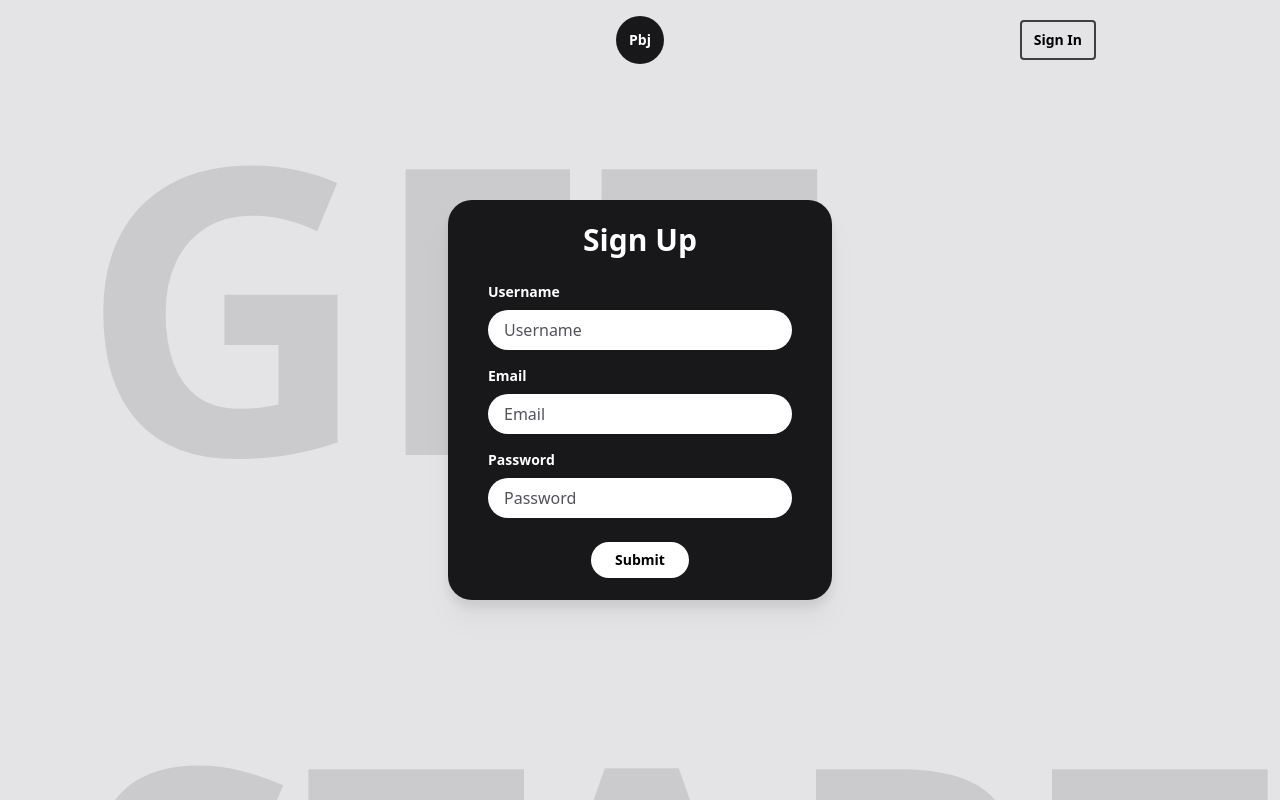
After one commit to juan-lagunas/task-manager, a Django app: page /signup/ in a window 1280 px wide. The commit adds this page. Run offline with Django 4.2, Linux system fonts and the light colour scheme; some libraries are stand-ins or nearby versions.

Commit message:
Setup user signup and login

```diff
--- a/app/templates/app/base.html
+++ b/app/templates/app/base.html
@@ -8,15 +8,20 @@
     {% tailwind_css %}
 </head>
 <body class="p-0 m-0 bg-zinc-200">
-    <header class="xl:w-3/4 mx-auto h-20 px-6">
-        <nav class="grid grid-cols-3 h-full items-center justify-between text-xs">
+    <header class="xl:w-3/4 mx-auto h-20 px-6 relative z-10">
+        <nav class="grid grid-cols-3 h-full items-center justify-between text-sm font-bold">
             <div class="flex"></div>
             <div class="flex justify-center">
-                <a href="/" class="font-extrabold text-white bg-zinc-900 rounded-full h-12 w-12 flex items-center justify-center hover:bg-zinc-700 transition ease-in-out duration-100">Pbj</a>
+                <a href="/" class="text-white bg-zinc-900 rounded-full h-12 w-12 flex items-center justify-center hover:bg-zinc-700 transition ease-in-out duration-100">Pbj</a>
             </div>
+            {% if user.is_authenticated %}
             <div class="flex justify-end">
-                <a href="" class="border-2 border-zinc-700 py-2 px-3 rounded font-bold hover:rounded-3xl hover:bg-zinc-700 hover:text-white transition ease-in-out duration-300">Sign out</a>
+                <a href="{% url 'app:signout' %}" class="border-2 border-zinc-700 py-2 px-3 rounded hover:rounded-3xl hover:bg-zinc-700 hover:text-white transition ease-in-out duration-300">Sign out</a>
             </div>
+            {% else %}
+                {% block nav %}
+                {% endblock %}
+            {% endif %}
         </nav>
     </header>
     {% block body %}
--- /dev/null
+++ b/app/templates/app/signup.html
@@ -0,0 +1,38 @@
+{% extends 'app/base.html' %}
+{% block title %}Sign in to Pbj{% endblock %}
+{% block nav %}
+<div class="flex justify-end">
+    <a href="{% url 'app:signin' %}" class="border-2 border-zinc-700 py-2 px-3 rounded font-bold hover:rounded-3xl hover:bg-zinc-700 hover:text-white transition ease-in-out duration-300">Sign In</a>
+</div>
+{% endblock %}
+{% block body %}
+<main class="h-screen w-full absolute top-0 flex overflow-hidden">
+    <div class="h-96 w-80 sm:h-[400px] sm:w-96 m-auto">
+        <form action="{% url 'app:signup' %}" method="post" class="w-full h-full bg-zinc-900 px-10 rounded-3xl drop-shadow-xl grid grid-rows-5">
+            {% csrf_token %}
+            <div class="text-center font-bold text-white text-3xl flex items-center justify-center">Sign Up</div>
+            <div class="row-span-3 flex flex-col justify-center">
+                <label for="username" class="text-white text-sm font-bold mb-2 block">Username</label>
+                <input type="text" name="username" id="username" class="mb-4 w-full placeholder-zinc-600 focus:ring-0 border-0 rounded-full px-4 bg-white focus:bg-white" placeholder="Username" >
+                <label for="email" class="text-white text-sm font-bold mb-2 block">Email</label>
+                <input type="email" name="email" id="email" class="mb-4 w-full placeholder-zinc-600 focus:ring-0 border-0 rounded-full px-4 bg-white focus:bg-white" placeholder="Email" >
+                <label for="password" class="text-white text-sm font-bold mb-2 block">Password</label>
+                <input type="password" name="password" id="password" class="w-full placeholder-zinc-600 focus:ring-0 border-0 rounded-full px-4 bg-white focus:bg-white" placeholder="Password" >
+            </div>
+            <div class="flex items-center justify-center">
+                <button class="font-bold text-sm bg-white py-2 px-6 rounded-full hover:scale-110 transition ease-in-out duration-200">Submit</button>
+            </div>
+
+        </form>
+        {% if fail %}
+            <div class="text-center text-red-600 font-bold text-sm p-2">{{ fail }}</div>
+        {% endif %}
+    </div>
+
+
+
+    <div class="h-full w-full absolute -z-10 text-[400px] uppercase font-bold opacity-10 px-20">
+        <div>get started</div>
+    </div>
+</main>
+{% endblock %}
--- a/app/urls.py
+++ b/app/urls.py
@@ -5,4 +5,7 @@ app_name = 'app'
 
 urlpatterns = [
     path('', views.index, name='index'),
+    path('signin/', views.signin, name='signin'),
+    path('signup/', views.signup, name='signup'),
+    path('signout/', views.signout, name='signout')
 ]
--- a/app/views.py
+++ b/app/views.py
@@ -1,9 +1,12 @@
-from django.shortcuts import render, HttpResponse
-
+from django.shortcuts import render, redirect
+from django.contrib.auth import authenticate, login, logout
+from django.contrib.auth.models import User
+from django.contrib.auth.decorators import login_required
 import datetime
 
 # Create your views here.
 
+@login_required
 def index(request):
     tasks = range(20)
     date = datetime.date.today()
@@ -11,3 +14,50 @@ def index(request):
         'tasks': tasks,
         'date': date
     })
+
+def signin(request):
+    if request.method == 'POST':
+        username = request.POST['username'].title()
+        password = request.POST['password']
+        if not username or not password :
+            return render(request, 'app/signin.html', {
+                'fail': 'Incorrect username or password.'
+            })
+
+        user = authenticate(username=username, password=password)
+        if user is not None:
+            login(request, user)
+            return redirect('/')
+
+        return render(request, 'app/signin.html', {
+                'fail': 'Incorrect username or password.'
+            })
+
+    return render(request, 'app/signin.html')
+
+def signup(request):
+    if request.method == 'POST':
+        username = request.POST['username'].title()
+        email = request.POST['email']
+        password = request.POST['password']
+        if not username or not email or not password:
+            return render(request, 'app/signup.html', {
+                'fail': 'Must fill out everything.'
+            })
+
+        if User.objects.filter(username=username).exists():
+            return render(request, 'app/signup.html', {
+                'fail': 'Username already taken.'
+            })
+
+        user = User.objects.create_user(username, email, password)
+        user.save()
+        return render(request, 'app/signin.html', {
+                'success': 'Successfully signed up.'
+            })
+
+    return render(request, 'app/signup.html')
+
+def signout(request):
+    logout(request)
+    return redirect('/')
--- a/tasks/settings.py
+++ b/tasks/settings.py
@@ -34,6 +34,10 @@ INTERNAL_IPS = [
 TAILWIND_APP_NAME = 'theme'
 
 NPM_BIN_PATH = r"C:\Program Files\nodejs\npm.cmd"
+
+LOGIN_URL = '/signin'
+LOGIN_REDIRECT_URL = '/'
+LOGOUT_REDIRECT_URL = '/signin'
 
 # Application definition
 
--- a/theme/static/css/dist/styles.css
+++ b/theme/static/css/dist/styles.css
@@ -751,8 +751,16 @@ select {
   top: 3.5rem;
 }
 
+.-z-10 {
+  z-index: -10;
+}
+
 .z-10 {
   z-index: 10;
+}
+
+.row-span-3 {
+  grid-row: span 3 / span 3;
 }
 
 .m-0 {
@@ -816,6 +824,10 @@ select {
   height: 16rem;
 }
 
+.h-96 {
+  height: 24rem;
+}
+
 .h-\[25px\] {
   height: 25px;
 }
@@ -838,6 +850,10 @@ select {
 
 .w-5 {
   width: 1.25rem;
+}
+
+.w-80 {
+  width: 20rem;
 }
 
 .w-\[25px\] {
@@ -876,8 +892,16 @@ select {
   grid-template-columns: repeat(3, minmax(0, 1fr));
 }
 
+.grid-rows-5 {
+  grid-template-rows: repeat(5, minmax(0, 1fr));
+}
+
 .flex-row {
   flex-direction: row;
+}
+
+.flex-col {
+  flex-direction: column;
 }
 
 .items-center {
@@ -1003,14 +1027,33 @@ select {
   padding: 1.5rem;
 }
 
+.p-2 {
+  padding: 0.5rem;
+}
+
+.px-10 {
+  padding-left: 2.5rem;
+  padding-right: 2.5rem;
+}
+
 .px-12 {
   padding-left: 3rem;
   padding-right: 3rem;
 }
 
+.px-20 {
+  padding-left: 5rem;
+  padding-right: 5rem;
+}
+
 .px-3 {
   padding-left: 0.75rem;
   padding-right: 0.75rem;
+}
+
+.px-4 {
+  padding-left: 1rem;
+  padding-right: 1rem;
 }
 
 .px-6 {
@@ -1045,9 +1088,18 @@ select {
   font-family: ui-serif, Georgia, Cambria, "Times New Roman", Times, serif;
 }
 
+.text-3xl {
+  font-size: 1.875rem;
+  line-height: 2.25rem;
+}
+
 .text-5xl {
   font-size: 3rem;
   line-height: 1;
+}
+
+.text-\[400px\] {
+  font-size: 400px;
 }
 
 .text-base {
@@ -1060,17 +1112,12 @@ select {
   line-height: 1.25rem;
 }
 
-.text-xs {
-  font-size: 0.75rem;
-  line-height: 1rem;
-}
-
 .font-bold {
   font-weight: 700;
 }
 
-.font-extrabold {
-  font-weight: 800;
+.uppercase {
+  text-transform: uppercase;
 }
 
 .capitalize {
@@ -1083,6 +1130,11 @@ select {
 
 .tracking-normal {
   letter-spacing: 0em;
+}
+
+.text-\[red\] {
+  --tw-text-opacity: 1;
+  color: rgb(255 0 0 / var(--tw-text-opacity));
 }
 
 .text-black {
@@ -1100,6 +1152,30 @@ select {
   color: rgb(24 24 27 / var(--tw-text-opacity));
 }
 
+.text-red-600 {
+  --tw-text-opacity: 1;
+  color: rgb(220 38 38 / var(--tw-text-opacity));
+}
+
+.text-green-600 {
+  --tw-text-opacity: 1;
+  color: rgb(22 163 74 / var(--tw-text-opacity));
+}
+
+.placeholder-zinc-600::-moz-placeholder {
+  --tw-placeholder-opacity: 1;
+  color: rgb(82 82 91 / var(--tw-placeholder-opacity));
+}
+
+.placeholder-zinc-600::placeholder {
+  --tw-placeholder-opacity: 1;
+  color: rgb(82 82 91 / var(--tw-placeholder-opacity));
+}
+
+.opacity-10 {
+  opacity: 0.1;
+}
+
 .shadow-2xl {
   --tw-shadow: 0 25px 50px -12px rgb(0 0 0 / 0.25);
   --tw-shadow-colored: 0 25px 50px -12px var(--tw-shadow-color);
@@ -1108,6 +1184,11 @@ select {
 
 .drop-shadow {
   --tw-drop-shadow: drop-shadow(0 1px 2px rgb(0 0 0 / 0.1)) drop-shadow(0 1px 1px rgb(0 0 0 / 0.06));
+  filter: var(--tw-blur) var(--tw-brightness) var(--tw-contrast) var(--tw-grayscale) var(--tw-hue-rotate) var(--tw-invert) var(--tw-saturate) var(--tw-sepia) var(--tw-drop-shadow);
+}
+
+.drop-shadow-xl {
+  --tw-drop-shadow: drop-shadow(0 20px 13px rgb(0 0 0 / 0.03)) drop-shadow(0 8px 5px rgb(0 0 0 / 0.08));
   filter: var(--tw-blur) var(--tw-brightness) var(--tw-contrast) var(--tw-grayscale) var(--tw-hue-rotate) var(--tw-invert) var(--tw-saturate) var(--tw-sepia) var(--tw-drop-shadow);
 }
 
@@ -1196,6 +1277,12 @@ select {
   --scrollbar-width: 0px;
 }
 
+.hover\:scale-110:hover {
+  --tw-scale-x: 1.1;
+  --tw-scale-y: 1.1;
+  transform: translate(var(--tw-translate-x), var(--tw-translate-y)) rotate(var(--tw-rotate)) skewX(var(--tw-skew-x)) skewY(var(--tw-skew-y)) scaleX(var(--tw-scale-x)) scaleY(var(--tw-scale-y));
+}
+
 .hover\:rounded-3xl:hover {
   border-radius: 1.5rem;
 }
@@ -1244,6 +1331,11 @@ select {
   color: rgb(255 255 255 / var(--tw-text-opacity));
 }
 
+.focus\:bg-white:focus {
+  --tw-bg-opacity: 1;
+  background-color: rgb(255 255 255 / var(--tw-bg-opacity));
+}
+
 .focus\:ring-0:focus {
   --tw-ring-offset-shadow: var(--tw-ring-inset) 0 0 0 var(--tw-ring-offset-width) var(--tw-ring-offset-color);
   --tw-ring-shadow: var(--tw-ring-inset) 0 0 0 calc(0px + var(--tw-ring-offset-width)) var(--tw-ring-color);
@@ -1253,6 +1345,14 @@ select {
 @media (min-width: 640px) {
   .sm\:flex {
     display: flex;
+  }
+
+  .sm\:h-\[400px\] {
+    height: 400px;
+  }
+
+  .sm\:w-96 {
+    width: 24rem;
   }
 
   .sm\:grid-cols-2 {
```
Also changed, not shown: app/templates/app/signin.html (added, +36 -0 lines), db.sqlite3.
